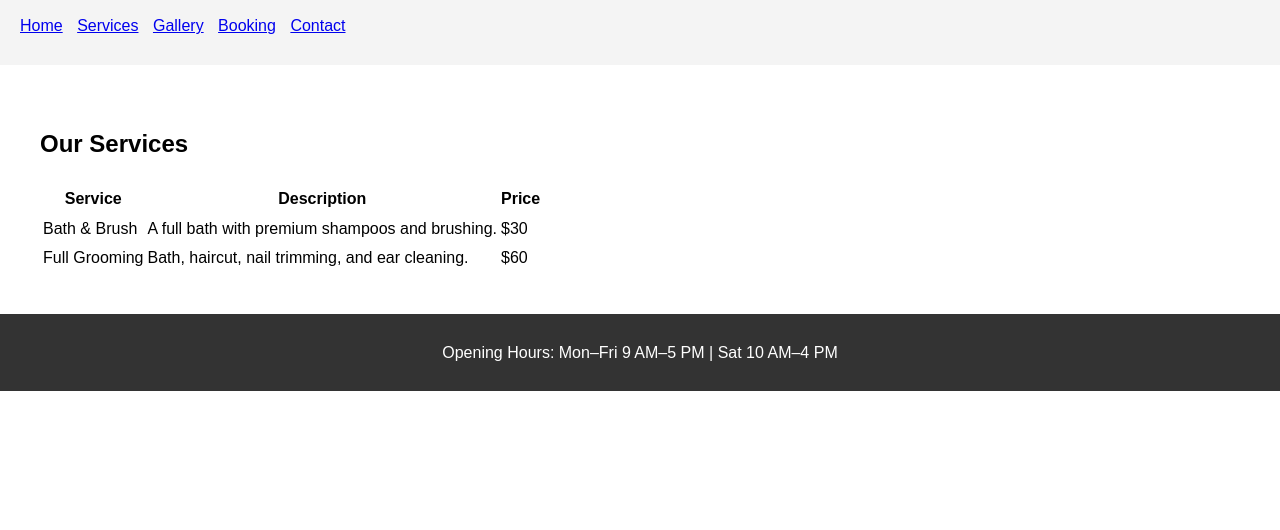
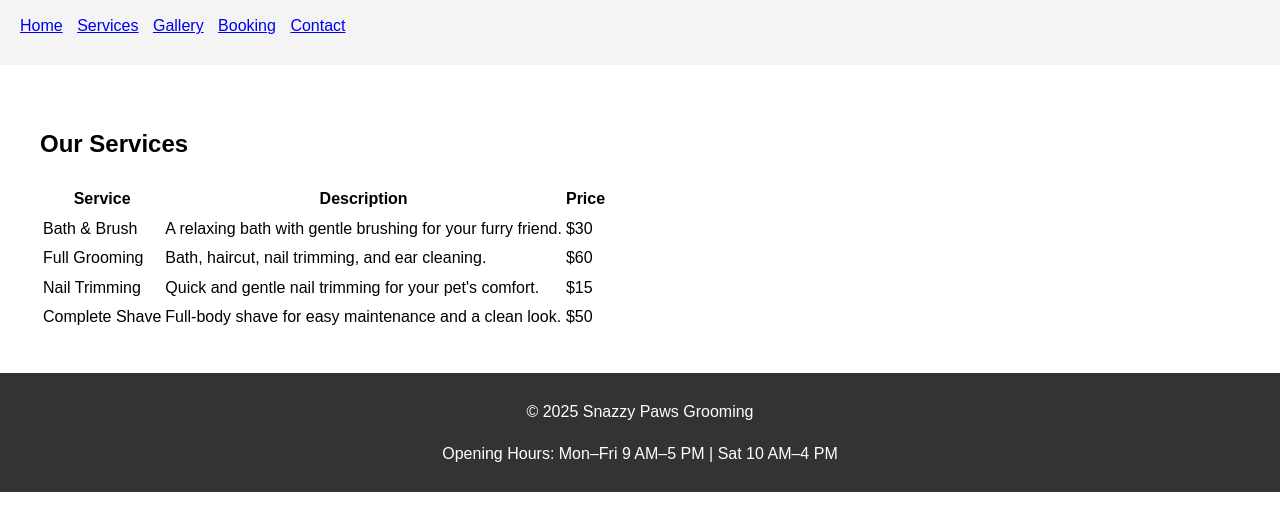
Before and after one commit to Coconut379/snazzy-paws, a plain HTML site: page services.html in a window 1280 px wide. Shown: the part 64-594 px from the top of the page. Drawn offline with Linux system fonts and the light colour scheme.

Commit message:
Update services.html
Ensured consistency across header and footer and updated services.

```diff
--- a/services.html
+++ b/services.html
@@ -9,10 +9,10 @@
 <body>
   <header>
     <h1>Snazzy Paws Grooming</h1>
-    <nav>
+    <nav role="navigation" aria-label="Main Navigation">
       <ul>
         <li><a href="index.html">Home</a></li>
-        <li><a href="services.html">Services</a></li>
+        <li><a href="services.html" aria-current="page">Services</a></li>
         <li><a href="gallery.html">Gallery</a></li>
         <li><a href="booking.html">Booking</a></li>
         <li><a href="contact.html">Contact</a></li>
@@ -20,6 +20,7 @@
     </nav>
   </header>
 
+  <main>
     <section>
       <h2>Our Services</h2>
       <table>
@@ -30,7 +31,7 @@
         </tr>
         <tr>
           <td>Bath & Brush</td>
-        <td>A full bath with premium shampoos and brushing.</td>
+          <td>A relaxing bath with gentle brushing for your furry friend.</td>
           <td>$30</td>
         </tr>
         <tr>
@@ -38,10 +39,22 @@
           <td>Bath, haircut, nail trimming, and ear cleaning.</td>
           <td>$60</td>
         </tr>
+        <tr>
+          <td>Nail Trimming</td>
+          <td>Quick and gentle nail trimming for your pet's comfort.</td>
+          <td>$15</td>
+        </tr>
+        <tr>
+          <td>Complete Shave</td>
+          <td>Full-body shave for easy maintenance and a clean look.</td>
+          <td>$50</td>
+        </tr>
       </table>
     </section>
+  </main>
 
   <footer>
+    <p>&copy; 2025 Snazzy Paws Grooming</p>
     <p>Opening Hours: Mon–Fri 9 AM–5 PM | Sat 10 AM–4 PM</p>
   </footer>
 </body>
```
Lines whose indentation alone changed are shown as unchanged.
